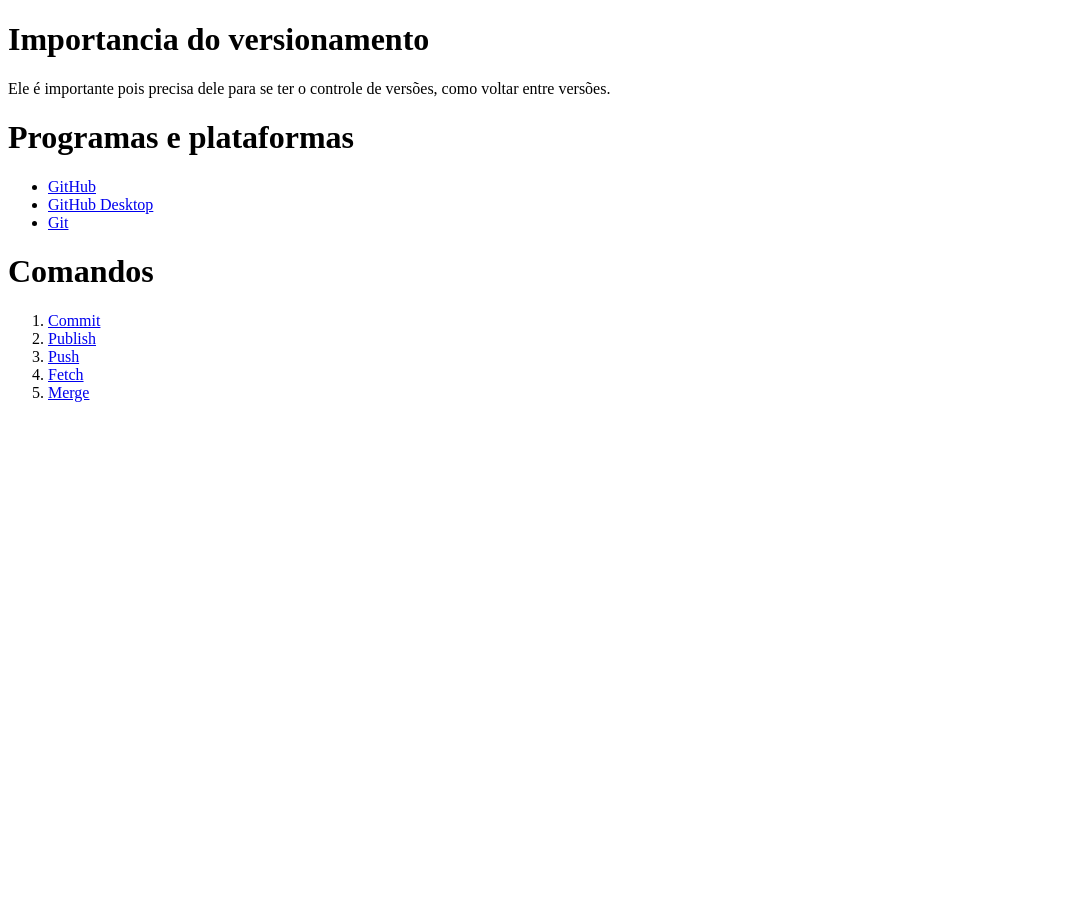
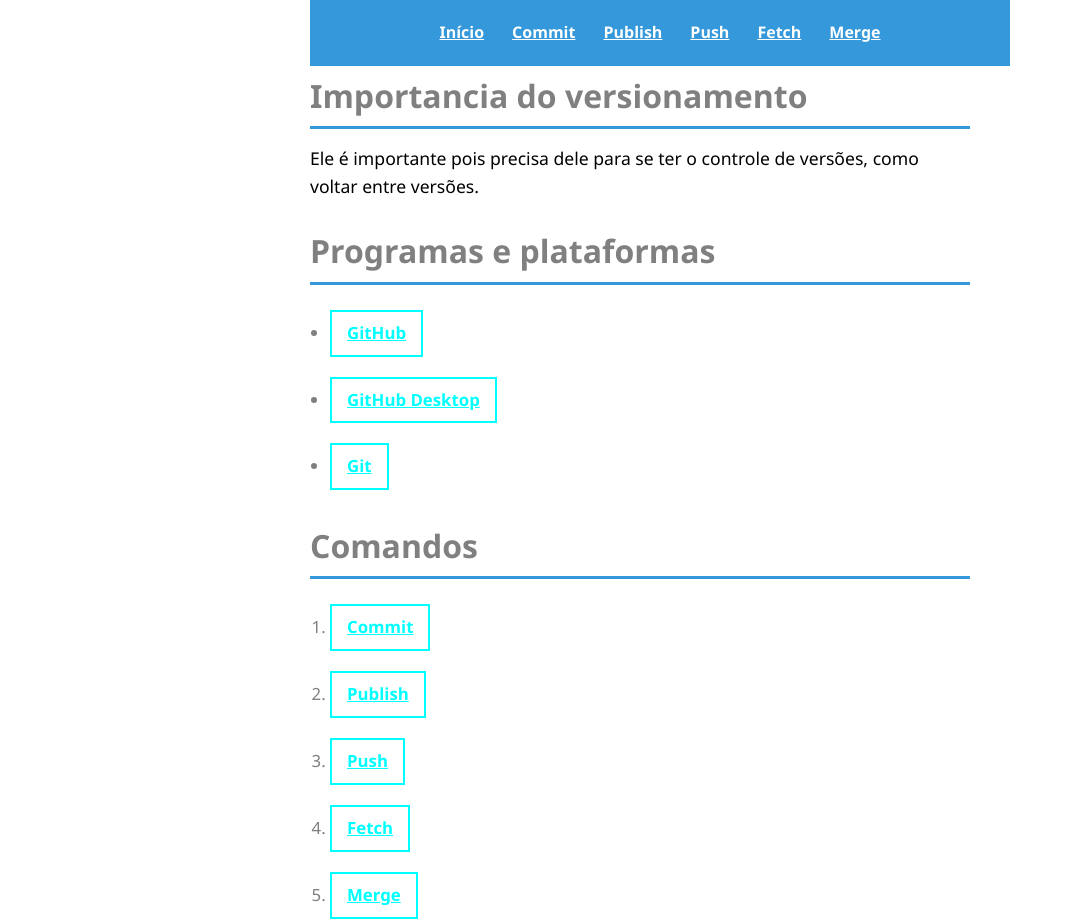
Before and after one commit to FernandoWinnycius/versionamento, a plain HTML site: page index.html in a window 1280 px wide. Shown: the whole page, without its empty margins (0-1065 px from the left). Before the commit the page ends 800 px from the top, so only its background shows below. Drawn offline with Linux system fonts and the light colour scheme; files that its build step writes are made by us from their sources.

Commit message:
css formulado
css formulado

```diff
--- a/css/style.css
+++ b/css/style.css
@@ -0,0 +1,82 @@
+* {
+  margin: 0;
+  padding: 0;
+  box-sizing: border-box;
+}
+
+body {
+  font-family: 'Segoe UI', Tahoma, Geneva, Verdana, sans-serif;
+  background: white;
+  color: black;
+  max-width: 700px;
+  margin: 70px auto 40px;
+  padding: 0 20px 40px;
+  line-height: 1.6;
+}
+
+.menu {
+  background-color: #3498db;
+  padding: 12px 20px;
+  display: flex;
+  justify-content: center;
+  position: fixed;
+  top: 0;
+  width: 100%;
+  max-width: 700px;
+}
+
+.menu a {
+  color: white;
+  font-weight: 600;
+  padding: 8px 14px;
+}
+
+.menu a:hover {
+  background-color: cyan;
+  color: white;
+}
+
+h1 {
+  font-size: 2rem;
+  color: gray;
+  margin-bottom: 15px;
+  border-bottom: 3px solid #3498db;
+  padding-bottom: 5px;
+}
+
+h2 {
+  font-size: 1.6rem;
+  color: gray;
+  margin-bottom: 15px;
+}
+
+p {
+  font-size: 1.1rem;
+  color: black;
+  margin-bottom: 25px;
+}
+
+ul, ol {
+  margin-left: 20px;
+  margin-bottom: 30px;
+  color: gray;
+}
+
+li {
+  margin-bottom: 10px;
+  font-size: 1.05rem;
+}
+
+a:not(.menu a) {
+  display: inline-block;
+  color: cyan;
+  padding: 8px 15px;
+  font-weight: 600;
+  border: 2px solid cyan;
+  margin-top: 10px;
+}
+
+a:not(.menu a):hover {
+  background-color: cyan;
+  color: white;
+}
--- a/index.html
+++ b/index.html
@@ -1,13 +1,23 @@
 <!DOCTYPE html>
 <html lang="en">
 <head>
-    <meta charset="UTF-8">
-    <meta name="viewport" content="width=device-width, initial-scale=1.0">
-    <link rel="stylesheet" href="style.css">
+  <meta charset="UTF-8" />
+  <meta name="viewport" content="width=device-width, initial-scale=1" />
+  <link rel="stylesheet" href="style.css" />
   <title>Versionamento</title>
 </head>
 <body>
-    <h1>Importancia  do versionamento</h1>
+
+  <nav class="menu">
+    <a href="index.html">Início</a>
+    <a href="commit.html">Commit</a>
+    <a href="publish.html">Publish</a>
+    <a href="push.html">Push</a>
+    <a href="fetch.html">Fetch</a>
+    <a href="merge.html">Merge</a>
+  </nav>
+
+  <h1>Importancia do versionamento</h1>
   <p>Ele é importante pois precisa dele para se ter o controle de versões, como voltar entre versões.</p>
 
   <h1>Programas e plataformas</h1>
@@ -16,6 +26,7 @@
     <li><a href="https://desktop.github.com/download/">GitHub Desktop</a></li>
     <li><a href="https://git-scm.com/downloads">Git</a></li>
   </ul>
+
   <h1>Comandos</h1>
   <ol>
     <li><a href="commit.html">Commit</a></li>
@@ -24,5 +35,6 @@
     <li><a href="fetch.html">Fetch</a></li>
     <li><a href="merge.html">Merge</a></li>
   </ol>
+
 </body>
 </html>
```
Lines whose indentation alone changed are shown as unchanged.
